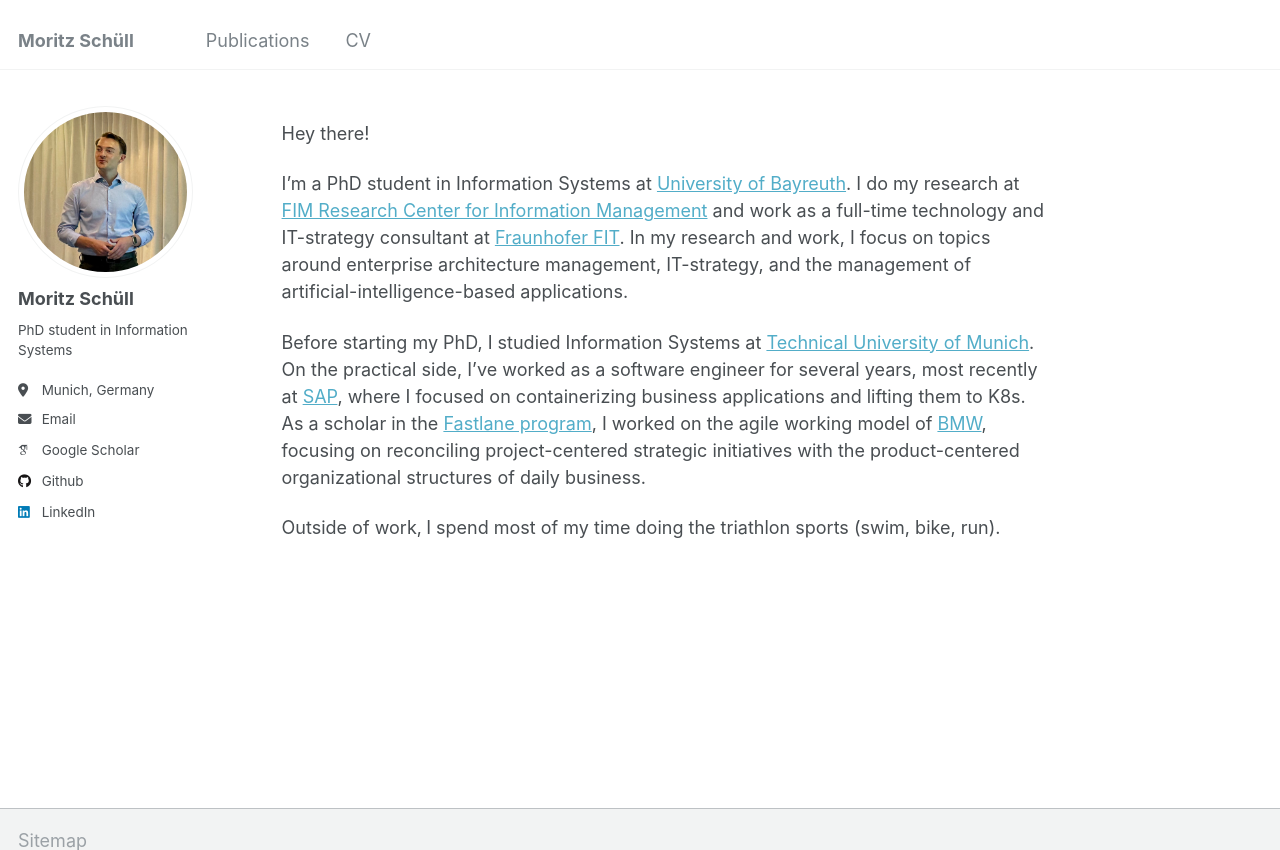
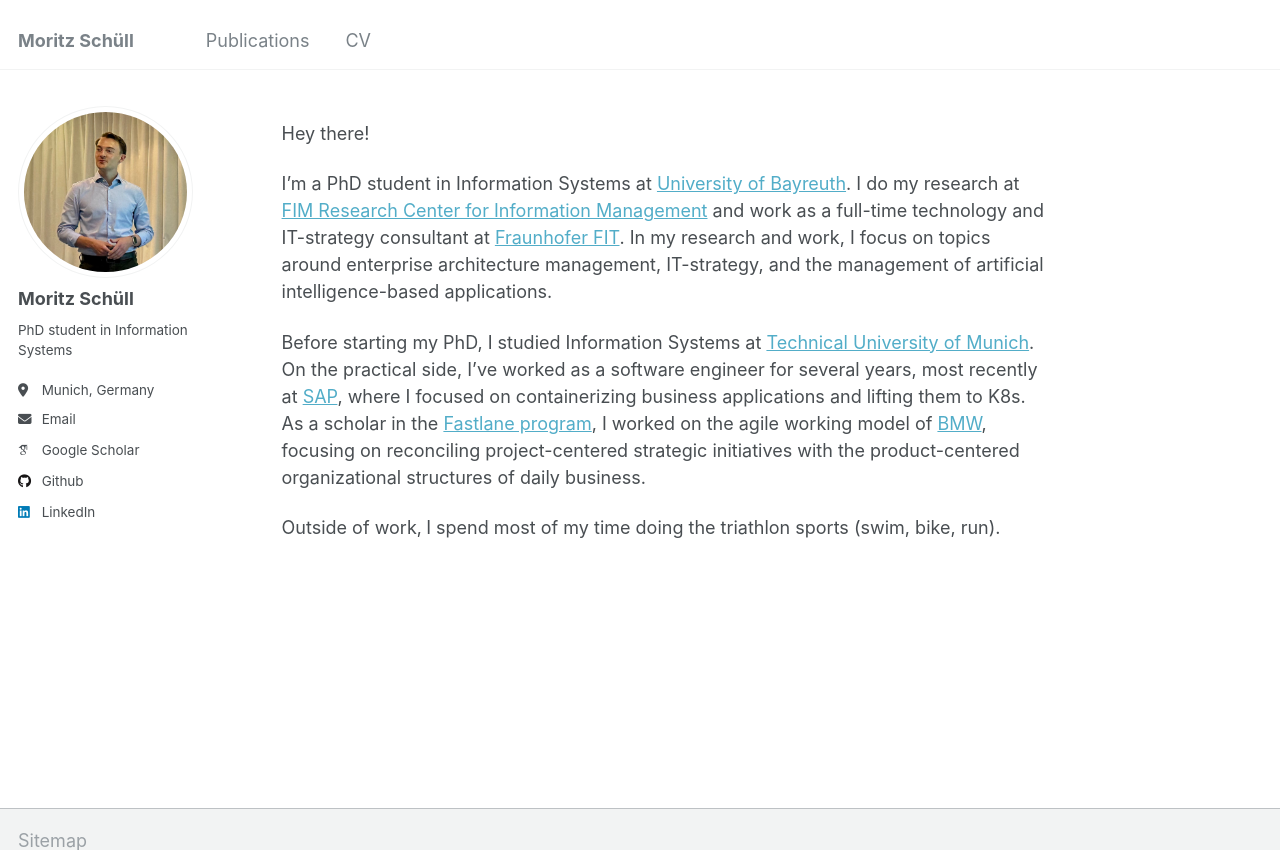
Before and after one commit to moritzschuell/moritzschuell.github.io, a Jekyll site: the page built from _pages/about.md, in a window 1280 px wide and 972 px high, cut to the strip 0-850 px from the top of the window. Built offline with Jekyll 4.4.1, drawn with Linux system fonts in a browser that asks for light colours; some web fonts are replaced.

```diff
--- a/_config.yml
+++ b/_config.yml
@@ -122,7 +122,7 @@ atom_feed:
 
 
 # SEO Related
-google_site_verification :
+google_site_verification : KDbp1tGPFmUrW8ZdZOJwfMuGUIve03b7TlWYKeHE9K4
 bing_site_verification   :
 alexa_site_verification  :
 yandex_site_verification :
--- a/_pages/about.md
+++ b/_pages/about.md
@@ -9,7 +9,7 @@ redirect_from:
 
 Hey there!
 
-I'm a PhD student in Information Systems at [University of Bayreuth](https://www.wi.uni-bayreuth.de/de/index.html). I do my research at [FIM Research Center for Information Management](https://www.fim-rc.de/wiss_mitarbeitende/moritz-schuell/) and work as a full-time technology and IT-strategy consultant at [Fraunhofer FIT](https://www.wi.fit.fraunhofer.de). In my research and work, I focus on topics around enterprise architecture management, IT-strategy, and the management of artificial-intelligence-based applications.
+I'm a PhD student in Information Systems at [University of Bayreuth](https://www.wi.uni-bayreuth.de/de/index.html). I do my research at [FIM Research Center for Information Management](https://www.fim-rc.de/wiss_mitarbeitende/moritz-schuell/) and work as a full-time technology and IT-strategy consultant at [Fraunhofer FIT](https://www.wi.fit.fraunhofer.de). In my research and work, I focus on topics around enterprise architecture management, IT-strategy, and the management of artificial intelligence-based applications.
 
 Before starting my PhD, I studied Information Systems at [Technical University of Munich](https://www.cit.tum.de/cit/startseite/). On the practical side, I've worked as a software engineer for several years, most recently at [SAP](https://www.sap.com), where I focused on containerizing business applications and lifting them to K8s. As a scholar in the [Fastlane program](https://www.bmwgroup.jobs/de/en/students/entry-programmes/masters-programme.html), I worked on the agile working model of [BMW](http://bmw.de), focusing on reconciling project-centered strategic initiatives with the product-centered organizational structures of daily business.
 
```
